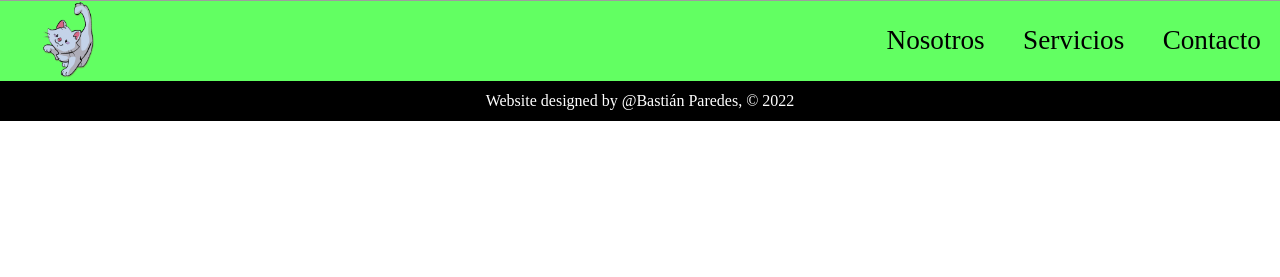
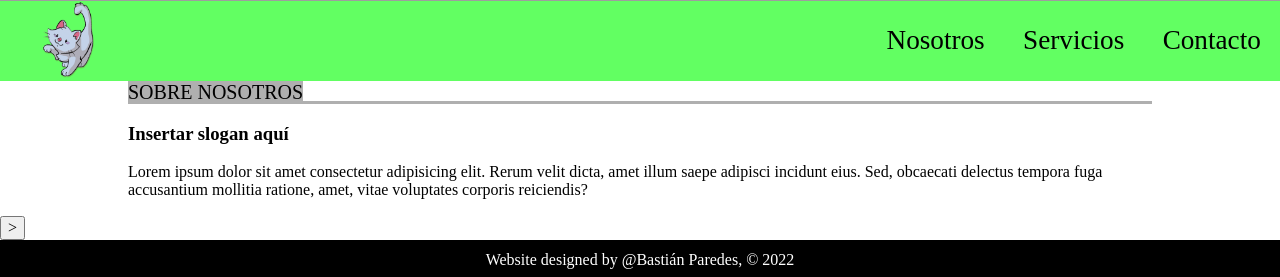
Before and after one commit to BastianParedes/tusalad, a React (Create React App) app: page / in a window 1280 px wide. Shown: the part 799-1076 px from the top of the page. Before the commit the page ends 920 px from the top, so only its background shows below. Built offline with nearby package versions, Linux system fonts and the light colour scheme; grey boxes are pictures that could not be loaded.

Commit message:
Avanzado el about

```diff
--- a/src/App.js
+++ b/src/App.js
@@ -1,14 +1,16 @@
 
-import Header from './components/header.jsx'
-import Nav from './components/nav.jsx' ;
-// import Carousel from './components/carousel.jsx' ;
-import Footer from './components/footer.jsx'
+import Header from './components/header.jsx';
+import Nav from './components/nav.jsx';
+import About from './components/about.jsx';
+import Carousel from './components/carousel.jsx';
+import Footer from './components/footer.jsx';
 
 function App() {
     return (<>
         <Header />
         <Nav />
-        {/* <Carousel /> */}
+        <About />
+        <Carousel />
         <Footer />
     </>);
 }
--- /dev/null
+++ b/src/components/about.jsx
@@ -0,0 +1,12 @@
+
+import styles from '../styles/about.module.css';
+
+export default function About() {
+    return (
+        <section className={styles['about-section']}>
+            <span className={styles['tittle']}>Sobre nosotros</span>
+            <h3 className={styles['slogan']}>Insertar slogan aquí</h3>
+            <p className={styles['content']}>Lorem ipsum dolor sit amet consectetur adipisicing elit. Rerum velit dicta, amet illum saepe adipisci incidunt eius. Sed, obcaecati delectus tempora fuga accusantium mollitia ratione, amet, vitae voluptates corporis reiciendis?</p>
+        </section>
+    );
+}
--- /dev/null
+++ b/src/styles/about.module.css
@@ -0,0 +1,29 @@
+.about-section {
+    position: relative;
+    margin: 0 10%;
+}
+
+.tittle {
+    --background-color: rgb(175, 175, 175);
+    text-transform: uppercase;
+    font-size: 1.25rem;
+    background-color: var(--background-color);
+}
+
+.tittle::before {
+    content: "";
+    height: 3px;
+    width: 100%;
+    position: absolute;
+    top: 1.25rem;
+    background-color: var(--background-color);
+    z-index: -1;
+}
+
+.slogan {
+
+}
+
+.content {
+
+}
```
Also changed, not shown: src/components/contact.jsx (added).
